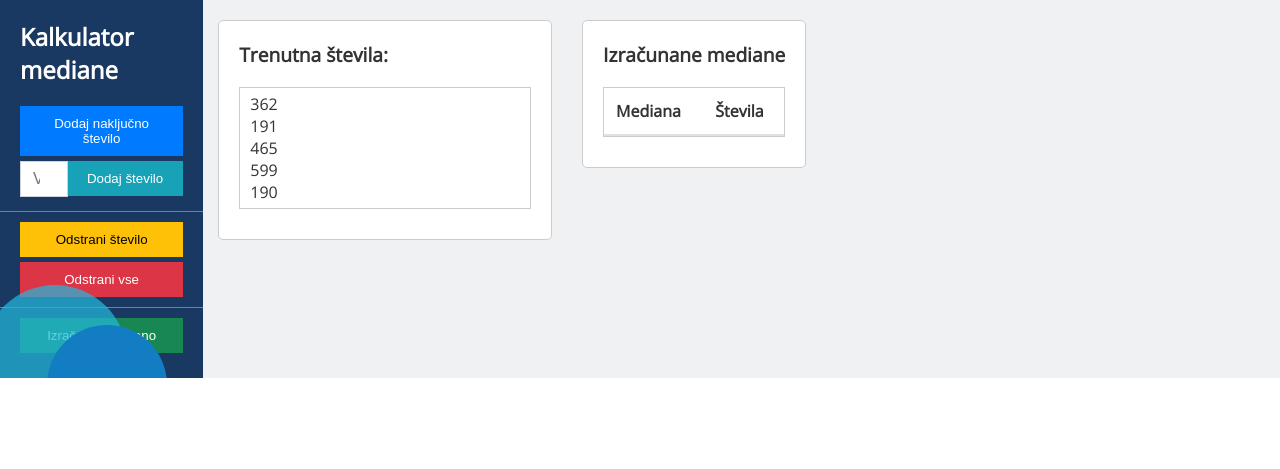
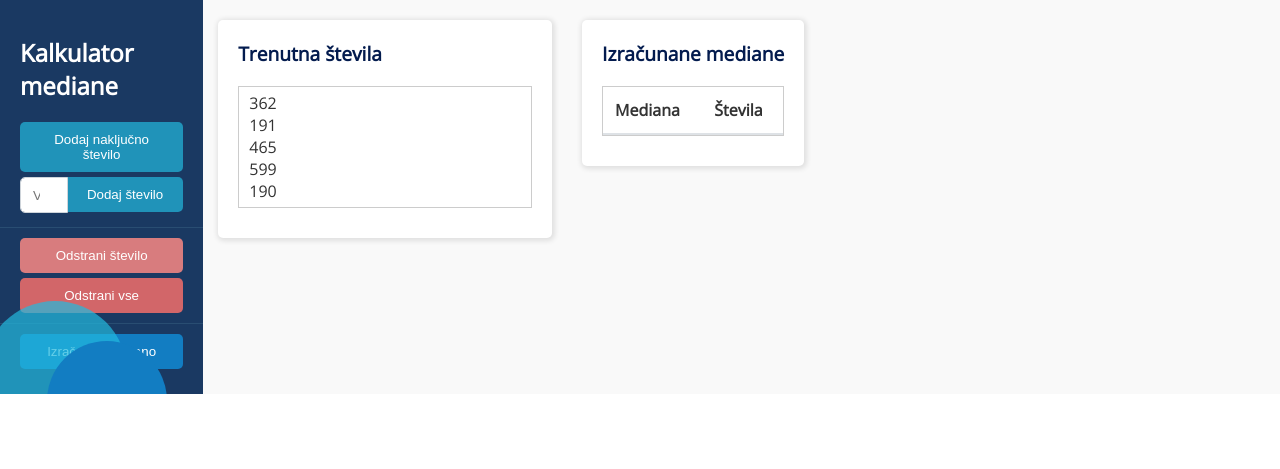
Before and after one commit to igy12si/bkart, a website: page index.html in a window 1280 px wide. Drawn offline with nearby package versions, Linux system fonts and the light colour scheme; no server answers.

Commit message:
Style changes.

```diff
--- a/app.css
+++ b/app.css
@@ -96,16 +96,17 @@ body{margin: 0; font-family: "Open sans", sans-serif; color:#333}
     overflow: hidden;
 }
 .right-panel{
-  background-color: #f0f1f3;
+  background-color: #f9f9f9;
   padding-bottom: 20px;
 }
 
 .card{
   background-color: #fff;
   border-radius: 5px;
-  border:1px solid #ccc;
+  /* border:1px solid #ccc; */
+  box-shadow: 1px 1px 5px 2px rgba(0,0,0,0.1);
   padding: 20px;
-  margin-top: 20px;;
+  margin-top: 20px;
 }
 
 .separator{
@@ -114,15 +115,29 @@ body{margin: 0; font-family: "Open sans", sans-serif; color:#333}
   left: -35px;
   height: 1px;
   margin: 10px 0;
-  background-color: rgba(204,204,204,.5);
+  background-color: #294D72;
   display: block;
+}
+
+/* Typography */
+
+h1{
+  color:#fff;
+  margin: 16px 0 20px 0;
+  font-size: 1.5rem;
+}
+
+h3{
+  color:#031b4e;
+  font-size: 1.2rem;
+  margin-top: 0;
 }
 
 
 /* Buttons */
 .btn{
  margin-bottom: 5px;
- border-radius: 0;
+ border-radius: 5px;
  padding: 10px 20px;
  box-shadow: none;
  border:0;
@@ -131,45 +146,34 @@ body{margin: 0; font-family: "Open sans", sans-serif; color:#333}
     filter: brightness(.8);
 }
 .btn-random-number{
-    background-color: #007bff;
+    background-color: rgba(35, 186, 223,.7);
     color:#fff;
     display: block;
     width: 100%;
 }
 .btn-custom-number{
-    background-color: #17a2b8;
+    background-color: rgba(35, 186, 223,.7);
     color:#fff;
+    border-top-left-radius: 0;
+    border-bottom-left-radius: 0;
 }
 .btn-remove-random-number{
-    background-color: #ffc107;
+    background-color: #d87c7e;
+    color:#fff;
     display: block;
     width: 100%;
 }
 .btn-remove-all{
-    background-color:#dc3545;
+    background-color:#d26669;
     color:#fff;
     display: block;
     width: 100%;
 }
 .btn-calculate{
-    background-color:#198754;
+    background-color:rgb(18, 125, 194);
     color:#fff;
     display: block;
     width: 100%;
-}
-
-/* Typography */
-
-h1{
-  color:#fff;
-  margin: 0 0 20px 0;
-  font-size: 1.5rem;
-}
-
-h3{
-  color:#333;
-  font-size: 1.2rem;
-  margin-top: 0;
 }
 
 /* Inputs */
@@ -195,14 +199,17 @@ h3{
     width: 100%;
     height: calc(2.25rem + 0px);
     padding: .375rem .75rem;
-    font-size: 1rem;
+    font-size: .84rem;
     line-height: 1.5;
     color: #495057;
     background-color: #fff;
     background-clip: padding-box;
     border: 1px solid #ced4da;
     border-radius: 0rem;
+    border-top-left-radius: 5px;
+    border-bottom-left-radius: 5px;
     transition: border-color .15s ease-in-out,box-shadow .15s ease-in-out;
+
   }
   .input-group-append {
     margin-left: -1px;
--- a/index.html
+++ b/index.html
@@ -46,7 +46,7 @@
                     <div class="row">
                         <div class="col-12 col-lg-4">
                             <div class="card">
-                                <h3>Trenutna števila:</h3>
+                                <h3>Trenutna števila</h3>
                                 <div class="numbers-section">
                                     <ul id="currentNumbers">
                                     </ul>
```
